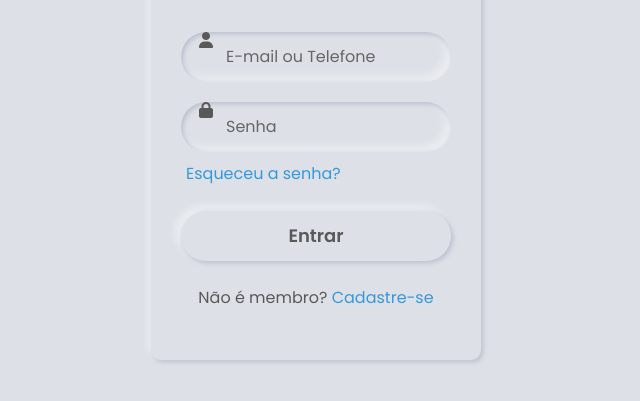
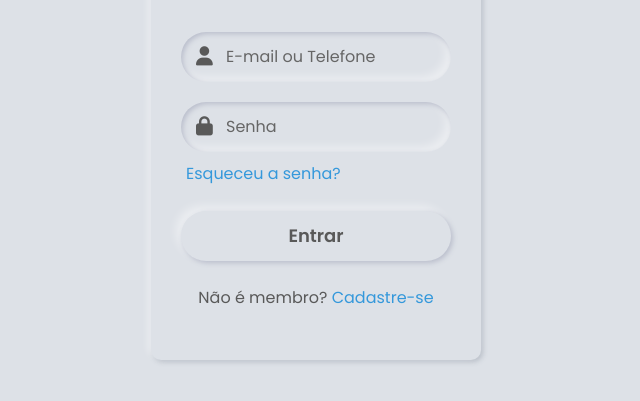
Before and after one commit to kayqpereira/project-18-neumorphism-login, a plain HTML site: page index.html in a window 1280 px wide. Shown: the part 291-692 px from the top of the page, without its empty margins (324-964 px from the left). Drawn offline with Linux system fonts and the light colour scheme.

Commit message:
fix: center icons in login form inputs

```diff
--- a/assets/css/style.css
+++ b/assets/css/style.css
@@ -78,9 +78,12 @@ body {
 
 .login__icon {
   position: absolute;
+  top: 50%;
+  left: 15px;
+  transform: translateY(-50%);
   color: var(--color-text);
-  width: 50px;
-  line-height: 50px;
+  font-size: 1.2rem;
+  pointer-events: none;
 }
 
 .login__label {
```
